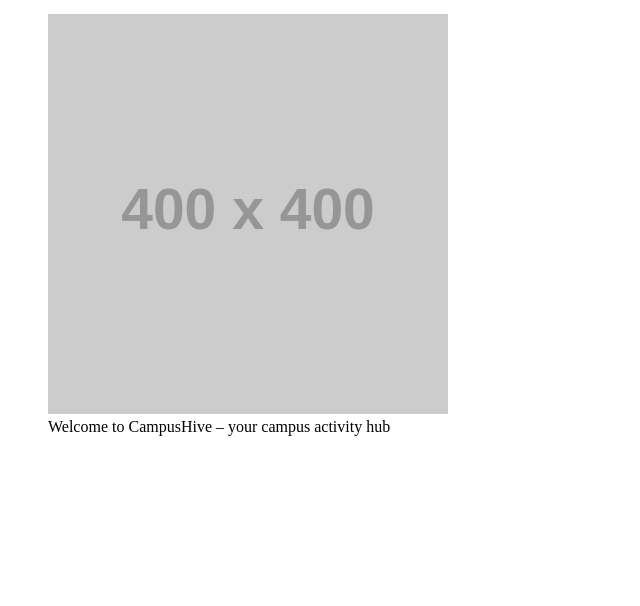
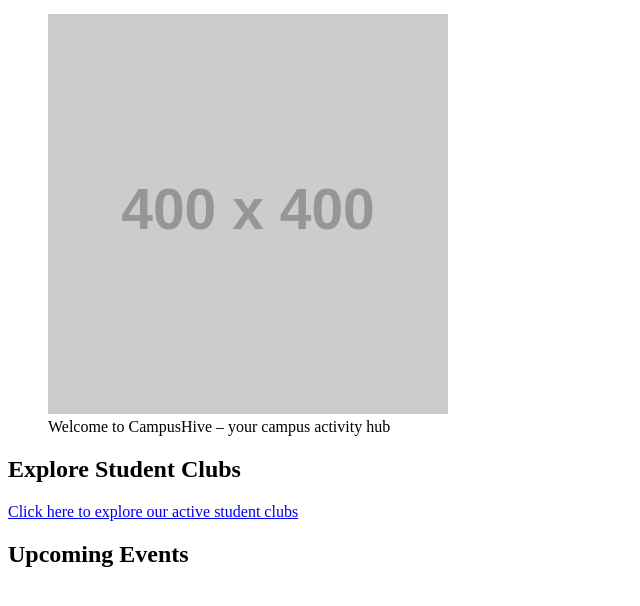
Before and after one commit to himank-03/Campus-Hive, a website: page index.html in a window 1280 px wide. Shown: the part 136-742 px from the top of the page, without its empty margins (0-640 px from the left). Drawn offline with Linux system fonts and the light colour scheme; placeholder pictures from the web are drawn by us.

Commit message:
Updated clubs section

```diff
--- a/index.html
+++ b/index.html
@@ -24,8 +24,14 @@
     <figcaption>Welcome to CampusHive – your campus activity hub</figcaption>
   </figure>
   </section>
-  <section></section>
-  <section></section>
+  <section>
+    <h2>Explore Student Clubs</h2>
+    <a href="clubs.html">Click here to explore our active student clubs</a>
+  </section>
+  <section>
+    <h2>Upcoming Events</h2>
+    <p></p>
+  </section>
 </main>
 
 </body>
```
